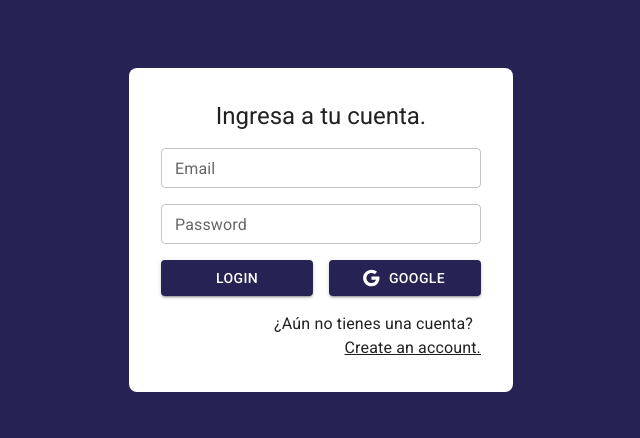
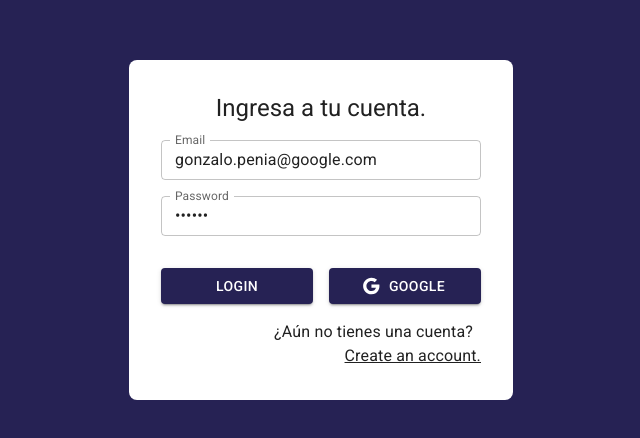
Before and after one commit to GonzaloPenia/U17-JournalApp, a React (Vite) app: page /auth/login in a window 1280 px wide. Shown: the part 170-608 px from the top of the page, without its empty margins (319-959 px from the left). Built offline with nearby package versions, Linux system fonts and the light colour scheme.

Commit message:
firebase

```diff
--- a/package.json
+++ b/package.json
@@ -15,8 +15,11 @@
     "@fontsource/roboto": "^5.2.5",
     "@mui/icons-material": "^6.4.8",
     "@mui/material": "^6.4.8",
+    "@reduxjs/toolkit": "^2.6.1",
+    "firebase": "^11.5.0",
     "react": "^19.0.0",
     "react-dom": "^19.0.0",
+    "react-redux": "^9.2.0",
     "react-router-dom": "6"
   },
   "devDependencies": {
--- a/src/auth/pages/LoginPage.jsx
+++ b/src/auth/pages/LoginPage.jsx
@@ -1,68 +1,95 @@
+import { useDispatch } from "react-redux";
 import { Link as RouterLink } from "react-router-dom";
-import { Box, Typography,TextField, Grid2,Button,Link } from "@mui/material";
+import { Box, Typography, TextField, Grid, Button, Link } from "@mui/material";
 import { Google } from "@mui/icons-material";
+
 import { AuthLayout } from "../layout/AuthLayout";
+import { useForm } from "../../hooks";
+import { checkingAuthentication, startGoogleSingIn } from "../../store/auth"
 
 export const LoginPage = () => {
 
+    const dispatch = useDispatch();
+
+    const {email, password, onInputChange} = useForm({
+        email:'gonzalo.penia@google.com',
+        password:'123456',
+    });
+
+    const onSubmit = (event) => {
+        event.preventDefault();
+        console.log({email, password});
+        dispatch( checkingAuthentication() );
+
+    }
+
+    const onGoogleSingIn = () => {
+        console.log("On google singin");
+        dispatch( startGoogleSingIn() );
+    }
+
     return (
         <AuthLayout title="Ingresa a tu cuenta.">
-
+            <form onSubmit={onSubmit}>
                 <Box>
                     <Box>
                         {/* TextField's */}
-                <Grid2 container component="form" spacing={2}>
+                        <Grid container spacing={2}>
+                            <Grid item xs={12}>
+                                <TextField
+                                    id="email"
+                                    label="Email"
+                                    type="email"
+                                    placeholder="email@google.com"
+                                    size="small"
+                                    name="email"
+                                    value={email}
+                                    onChange={onInputChange}
+                                    fullWidth
+                                />
+                            </Grid>
 
-                    <Grid2 size={12}>
-
-                        <TextField id="email" label="Email" type="email" placeholder="email@google.com" size="small" fullWidth />
-
-                    </Grid2>
-
-                    <Grid2 size={12}>
-
-                        <TextField id="password" label="Password" type="password" placeholder="password" size="small" fullWidth />
-
-                    </Grid2>
-
-                </Grid2>
-
-
+                            <Grid item xs={12}>
+                                <TextField
+                                    id="password"
+                                    label="Password"
+                                    type="password"
+                                    placeholder="password"
+                                    size="small"
+                                    name="password"
+                                    value={password}
+                                    onChange={onInputChange}
+                                    fullWidth
+                                />
+                            </Grid>
+                        </Grid>
 
                         {/* Buttons */}
-                <Grid2 container spacing={2} sx={{ mt: 2 }}>
+                        <Grid container spacing={2} sx={{ mt: 2 }}>
+                            <Grid item xs={12} md={6}>
+                                <Button type="submit" variant="contained" fullWidth> Login </Button>
+                            </Grid>
 
-                    <Grid2 size={{ xs: 12, md: 6 }}>
-
-                        <Button variant="contained" fullWidth> Login </Button>
-
-                    </Grid2>
-
-                    <Grid2 size={{ xs: 12, md: 6 }}>
-
-                        <Button variant="contained" fullWidth startIcon={<Google />} >Google</Button>
-
-                    </Grid2>
-
-                </Grid2>
-
-
+                            <Grid item xs={12} md={6}>
+                                <Button
+                                    variant="contained"
+                                    onClick={onGoogleSingIn}
+                                    fullWidth
+                                    startIcon={<Google />}
+                                >
+                                    Google
+                                </Button>
+                            </Grid>
+                        </Grid>
 
                         {/* New account */}
-                <Grid2 container justifyContent="end" sx={{ mt: 2 }} >
+                        <Grid container justifyContent="end" sx={{ mt: 2 }} >
                             <Typography sx={{mr:1}}>¿Aún no tienes una cuenta? </Typography>
                             <Link component={RouterLink} color="inherit" to="/auth/register"> Create an account. </Link>
-
-                </Grid2>
-
+                        </Grid>
                     </Box>
-
                 </Box>
-
-
+            </form>
         </AuthLayout>
-
-
     );
-
 };
--- /dev/null
+++ b/src/firebase/config.js
@@ -0,0 +1,21 @@
+// Import the functions you need from the SDKs you need
+import { initializeApp } from "firebase/app";
+import { getAuth } from "firebase/auth/web-extension";
+import {getFirestore} from 'firebase/firestore/lite';
+// TODO: Add SDKs for Firebase products that you want to use
+// https://firebase.google.com/docs/web/setup#available-libraries
+
+// Your web app's Firebase configuration
+const firebaseConfig = {
+  apiKey: "AIzaSyAqKwUc7u_WXdtpq4DY7Z3-5mrRRNaCiBY",
+  authDomain: "journalapp-3a7cf.firebaseapp.com",
+  projectId: "journalapp-3a7cf",
+  storageBucket: "journalapp-3a7cf.firebasestorage.app",
+  messagingSenderId: "719991562054",
+  appId: "1:719991562054:web:d6824321693d586c290f47"
+};
+
+// Initialize Firebase
+export const FireBaseApp = initializeApp(firebaseConfig);
+export const FirebaseAuth = getAuth(FireBaseApp);
+export const FireBaseDB =  getFirestore(FireBaseApp);
--- /dev/null
+++ b/src/firebase/provider.js
@@ -0,0 +1,17 @@
+import { GoogleAuthProvider, signInWithPopup} from 'firebase/auth';
+import { FirebaseAuth } from './config';
+
+const googleProvider = new GoogleAuthProvider();
+
+export const singInWithGoogle = async() => {
+    try {
+        const result = await signInWithPopup(FirebaseAuth, googleProvider);
+        const credential = GoogleAuthProvider.credentialFromResult(result);
+        console.log(credential);
+
+    } catch (error) {
+        console.log(error);
+
+    }
+
+}
--- /dev/null
+++ b/src/hooks/index.js
@@ -0,0 +1 @@
+export * from './useForm';
--- /dev/null
+++ b/src/hooks/useForm.js
@@ -0,0 +1,25 @@
+import { useState } from 'react';
+
+export const useForm = ( initialForm = {} ) => {
+
+    const [ formState, setFormState ] = useState( initialForm );
+
+    const onInputChange = ({ target }) => {
+        const { name, value } = target;
+        setFormState({
+            ...formState,
+            [ name ]: value
+        });
+    }
+
+    const onResetForm = () => {
+        setFormState( initialForm );
+    }
+
+    return {
+        ...formState,
+        formState,
+        onInputChange,
+        onResetForm,
+    }
+}
--- a/src/main.jsx
+++ b/src/main.jsx
@@ -1,13 +1,18 @@
 import { StrictMode } from 'react'
 import { createRoot } from 'react-dom/client'
+import { Provider } from 'react-redux'
 import './styles.css'
 import { JournalApp } from './JournalApp'
 import { BrowserRouter } from 'react-router-dom'
+import {store} from './store'
 
 createRoot(document.getElementById('root')).render(
   <StrictMode>
-      <BrowserRouter>
-          <JournalApp />
-      </BrowserRouter>
+      <Provider store={store}>
+          <BrowserRouter>
+              <JournalApp />
+          </BrowserRouter>
+      </Provider>
+
   </StrictMode>,
 )
--- /dev/null
+++ b/src/store/auth/authSlice.js
@@ -0,0 +1,23 @@
+import { createSlice } from "@reduxjs/toolkit";
+
+export const authSlice = createSlice({
+  name: 'auth',
+  initialState:{
+    status:'not-authenticated',
+    uid:null,
+    email:null,
+    displayName:null,
+    photoURL:null,
+    errorMessage:null,
+  },
+  reducers: {
+    login: (state, action) => {},
+    logout: (state, payload) => {},
+    checkingCredentials: (state) => {
+        state.status='checking';
+    },
+  },
+})
+
+// Action creators are generated for each case reducer function
+export const { login,logout,checkingCredentials } = authSlice.actions
--- /dev/null
+++ b/src/store/auth/index.js
@@ -0,0 +1,2 @@
+export * from './authSlice';
+export * from './thunks';
--- /dev/null
+++ b/src/store/auth/thunks.js
@@ -0,0 +1,14 @@
+import { singInWithGoogle } from '../../firebase/provider';
+import { checkingCredentials } from "./"
+
+export const  checkingAuthentication = (email,password) => {
+    return async (dispatch) => {
+        dispatch( checkingCredentials() );
+    }
+ }
+export const  startGoogleSingIn = () => {
+    return async (dispatch) => {
+        dispatch( checkingCredentials() );
+        const result= singInWithGoogle();
+    }
+ }
--- /dev/null
+++ b/src/store/index.js
@@ -0,0 +1,2 @@
+export * from './store';
+export * from './auth';
--- /dev/null
+++ b/src/store/store.js
@@ -0,0 +1,8 @@
+import { configureStore } from '@reduxjs/toolkit';
+import { authSlice } from './auth';
+
+export const store = configureStore({
+  reducer: {
+    auth: authSlice.reducer,
+  },
+});
```
Also changed, not shown: 1 other file (tests, documents, lock files or other folders). Lines whose indentation alone changed are shown as unchanged.
